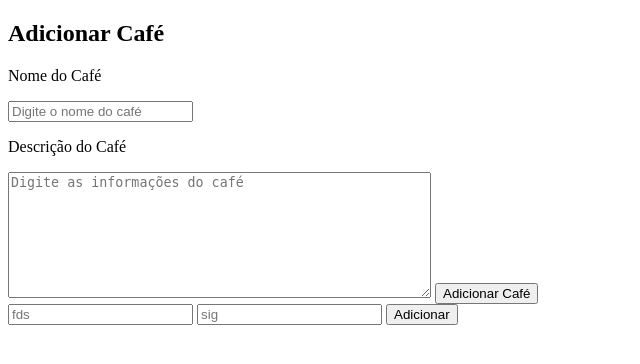
After one commit to seconds4decay/EasyCoffee, a Django app: template app/templates/pages/admin.html in a window 1280 px wide. The commit adds this page. Shown: the top 364 px of the page, without its empty margins (0-640 px from the left). Run offline with Django 5.2, Linux system fonts and the light colour scheme; the template is opened without the code that fills it, so the values that code supplies are empty; parts of the project's set-up code (start-up, migrations or seed data) failed here and were passed over.

Commit message:
Adição da página admin
Removi as opções de entrada no glossário e na história 1, agora apenas no admin

```diff
--- /dev/null
+++ b/app/templates/pages/admin.html
@@ -0,0 +1,27 @@
+<!DOCTYPE html>
+<html lang="en">
+
+<head>
+    <meta charset="UTF-8">
+    <meta name="viewport" content="width=device-width, initial-scale=1.0">
+    <title>Document</title>
+</head>
+
+<body>
+    <form method="POST" action="{% url 'adicionarcafe' %}"> {% csrf_token %}
+        <h2>Adicionar Café</h2>
+        <p>Nome do Café</p> <input type="text" name="cafeInput" id="cafeInput" placeholder="Digite o nome do café">
+        <p>Descrição do Café</p>
+        <textarea rows="8" cols="50" type="text" name="infoInput" id="infoInput"
+            placeholder="Digite as informações do café"></textarea>
+        <button>Adicionar Café</button>
+    </form>
+
+    <form method="POST" action="{% url 'glossario' %}"> {% csrf_token %}
+        <input type="text" name="palavra2" placeholder="fds">
+        <input type="text" name="sig" placeholder="sig">
+        <button type="submit" name="adicionar">Adicionar</button>
+    </form>
+</body>
+
+</html>
```
Also changed, not shown: app/templates/pages/adicionarcafe.html (+0 -7 lines), app/templates/pages/glossario.html (+0 -7 lines).
